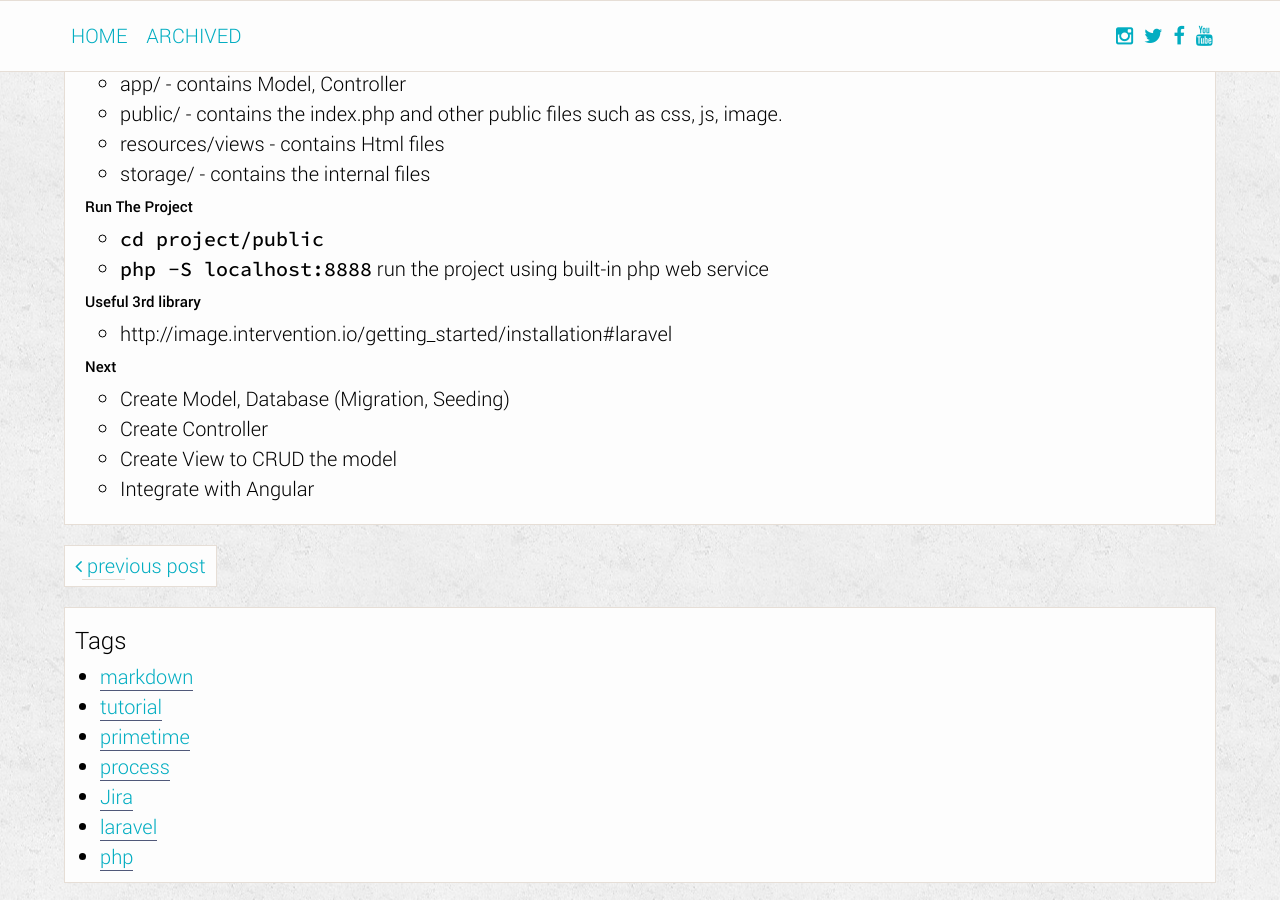
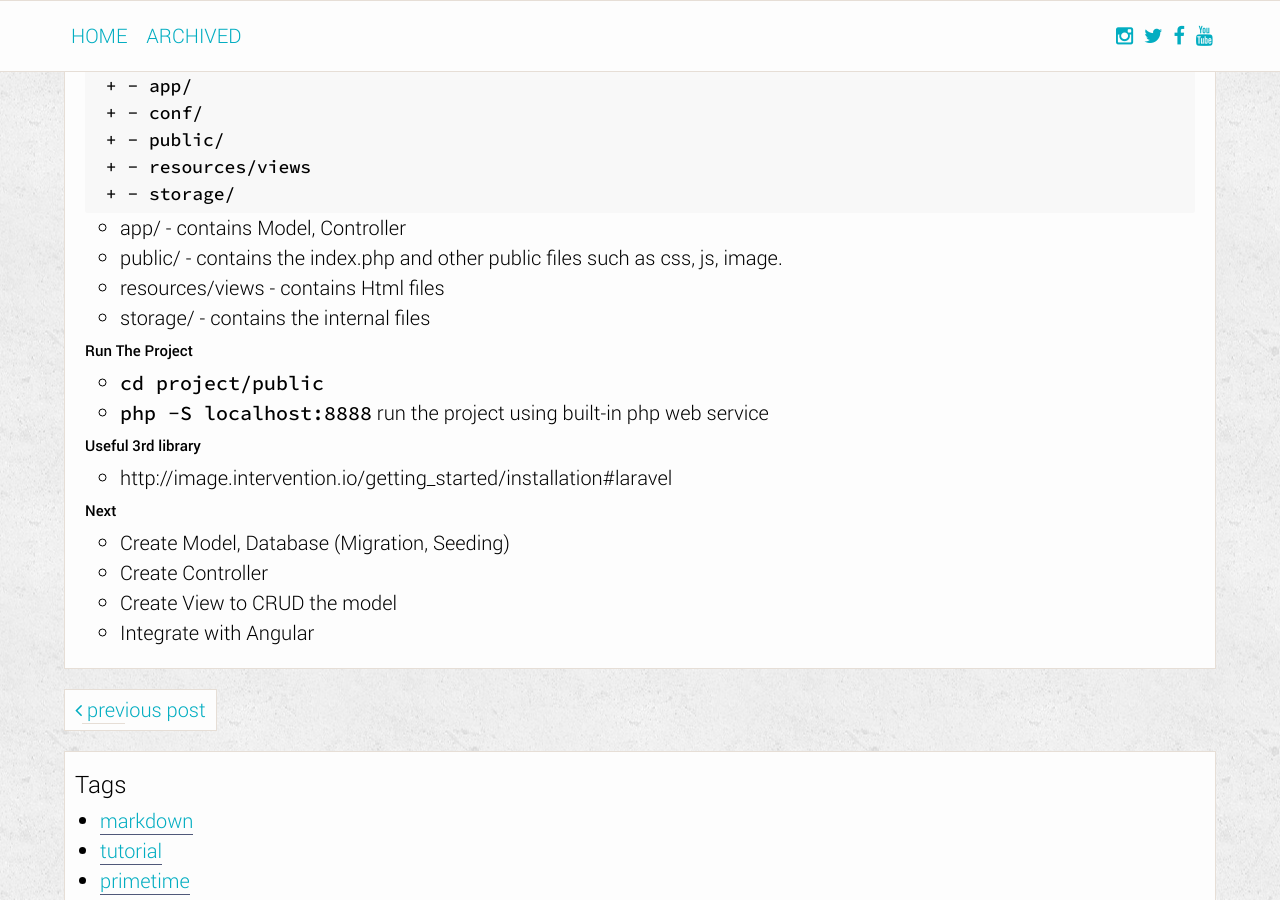
Before and after one commit to PrimeTimeTV/PrimeTimeTV.github.io, a Jekyll site: the page built from _posts/2015-07-10-laravel-intro-1.markdown, in a window 1280 px wide and 900 px high, scrolled down 882 px. Built offline with Jekyll 4.4.1, drawn with Linux system fonts in a browser that asks for light colours.

````diff
--- a/_posts/2015-07-10-laravel-intro-1.markdown
+++ b/_posts/2015-07-10-laravel-intro-1.markdown
@@ -35,13 +35,14 @@ The PHP framework for Web Developer
 
 
 ###### Project Structure
-
+```
 project
- | - app/
- | - conf/
- | - public/
- | - resources/views
- | - storage/
+ + - app/
+ + - conf/
+ + - public/
+ + - resources/views
+ + - storage/
+```
 
 * app/ - contains Model, Controller
 * public/ - contains the index.php and other public files such as css, js, image.
````
